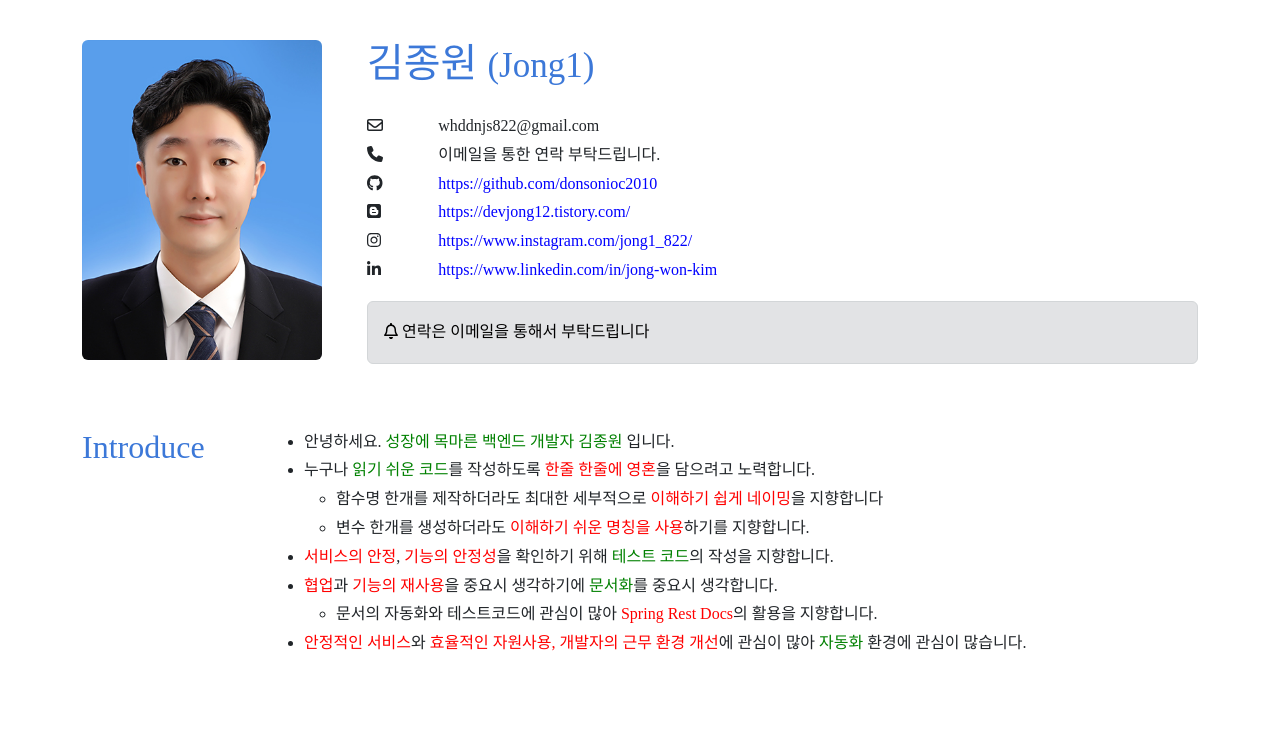
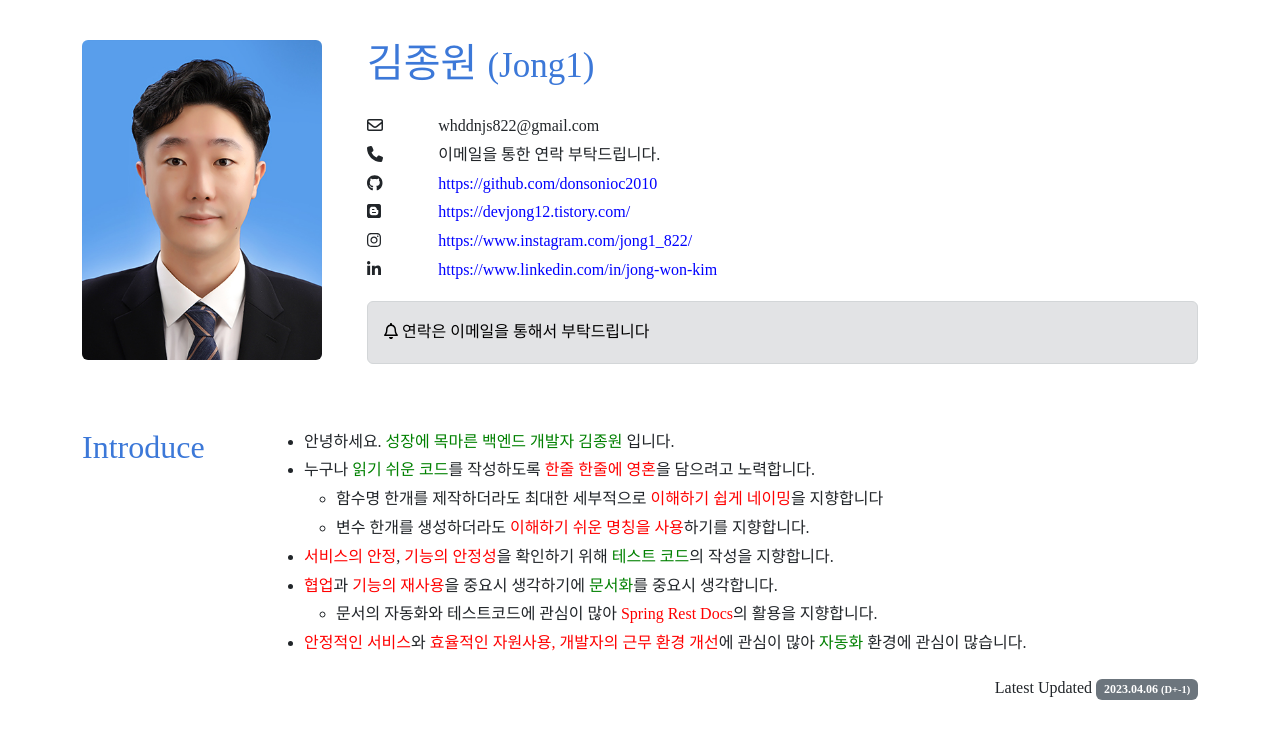
Before and after one commit to donsonioc2010/My-Resume, a React (Create React App) app: page / in a window 1280 px wide. Shown: the top 738 px of the page. Built offline with nearby package versions, Linux system fonts and the light colour scheme.

Commit message:
마지막 업데이트일, 경과일에 대한 안내문을 완성했다.

```diff
--- a/package.json
+++ b/package.json
@@ -12,6 +12,7 @@
     "@testing-library/user-event": "^13.5.0",
     "bootstrap": "^5.2.3",
     "font-awesome": "^4.7.0",
+    "moment": "^2.29.4",
     "react": "^18.2.0",
     "react-bootstrap": "^2.7.2",
     "react-dom": "^18.2.0",
--- a/src/data/Introduce.json
+++ b/src/data/Introduce.json
@@ -14,5 +14,5 @@
     ],
     "<span style='color:red'>안정적인 서비스</span>와 <span style='color:red'>효율적인 자원사용, 개발자의 근무 환경 개선</span>에 관심이 많아 <span style='color:green'>자동화</span> 환경에 관심이 많습니다."
   ],
-  "latestUpdatedAt": "1999-09-09"
+  "latestUpdatedAt": "2023-04-06"
 }
--- a/src/introduce/Introduce.js
+++ b/src/introduce/Introduce.js
@@ -2,8 +2,10 @@ import React from 'react';
 import jsonData from 'data/Introduce.json';
 import { createStore } from 'redux';
 import { Provider, useSelector } from 'react-redux';
-import { Col, Row } from 'react-bootstrap';
+import { Badge, Col, Row } from 'react-bootstrap';
 import { Style } from 'common/Style';
+import moment from 'moment';
+import 'moment/locale/ko';
 
 var introduceData = {
   type: jsonData.type,
@@ -34,6 +36,7 @@ export default function Introduce() {
         <Col sm={12} md={10}>
           <Provider store={store}>
             <IntroduceDetail />
+            <LatestUpdatedComponent />
           </Provider>
         </Col>
       </Row>
@@ -107,3 +110,26 @@ function SentenceTypeComponent() {
     );
   });
 }
+
+function LatestUpdatedComponent() {
+  var latestUpdated = useSelector((state) => {
+    return moment(new Date(state.latestUpdatedAt)).format('YYYY.MM.DD');
+  });
+  var nowTime = moment();
+  var latestUpdatedByNow = Math.floor(moment.duration(nowTime.diff(latestUpdated)).asDays());
+
+  var lastUpdateStyle = {
+    fontFamily: "'Parisienne', cursive",
+    fontSize: '1em',
+  };
+
+  return (
+    <p className="text-end">
+      <b>Latest Updated</b>{' '}
+      <Badge bg="secondary">
+        {' '}
+        {latestUpdated} <small>(D+{latestUpdatedByNow})</small>
+      </Badge>
+    </p>
+  );
+}
```
Also changed, not shown: 1 other file (tests, documents, lock files or other folders).
